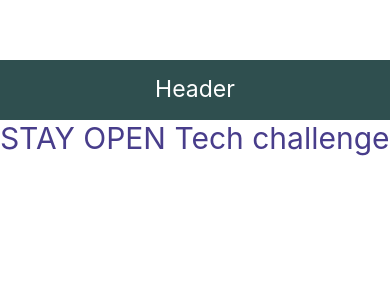
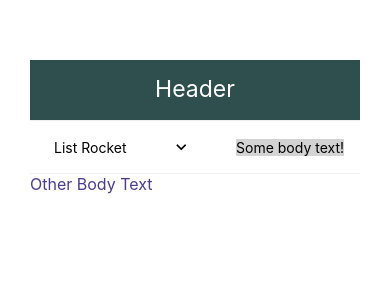
Before and after one commit to Don-Stevenson/STAY-OPEN, a React Native app: screen / in a window 390 px wide. Shown: the top 300 px of the page. Built offline with nearby package versions, Linux system fonts and the light colour scheme.

Commit message:
add accordlistitem import, clean up css

```diff
--- a/App.js
+++ b/App.js
@@ -1,24 +1,34 @@
-import React from 'react';
-import { StyleSheet, Image, View, Text } from 'react-native';
-import Header from "./components/Header"
+import React, { useState } from "react";
+import { StyleSheet, View, Text } from "react-native";
+import Header from "./components/Header";
+import AccordionListItem from "./components/AccordionListItem"
+
+// useState
+// useEffect to trigger the code the call change state
 
 export default function App() {
+  // const [rockets, setRockets] = useState([]);
+
   return (
     <View style={styles.container}>
-      <Header/>
-      <Text style={styles.text}>STAY OPEN Tech challenge</Text>
-
+      <Header />
+      <AccordionListItem title={"List Rocket"}>
+        <Text>Some body text!</Text>
+      </AccordionListItem>
+      <Text style={styles.text}>Other Body Text</Text>
     </View>
-)}
-
+  );
+}
 
 const styles = StyleSheet.create({
   container: {
     flex: 1,
     paddingTop: 60,
+    padding: 30,
+    justifyContent: 'flex-start'
   },
   text: {
-    color: 'darkslateblue',
-    fontSize: 30
+    color: "darkslateblue",
+    fontSize: 16,
   },
- });
+});
```
